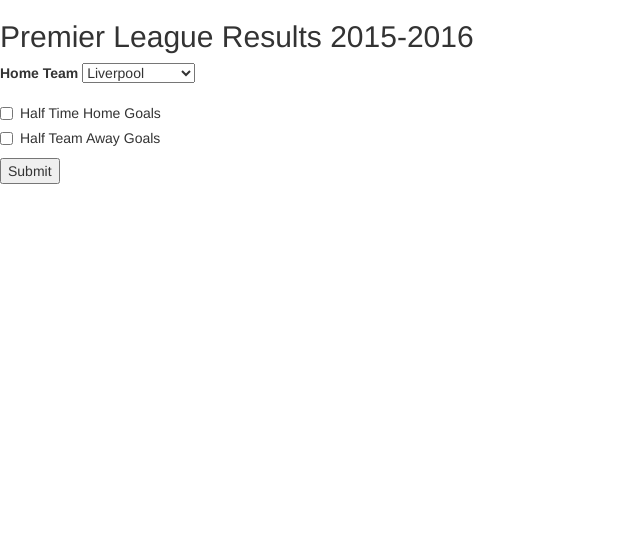
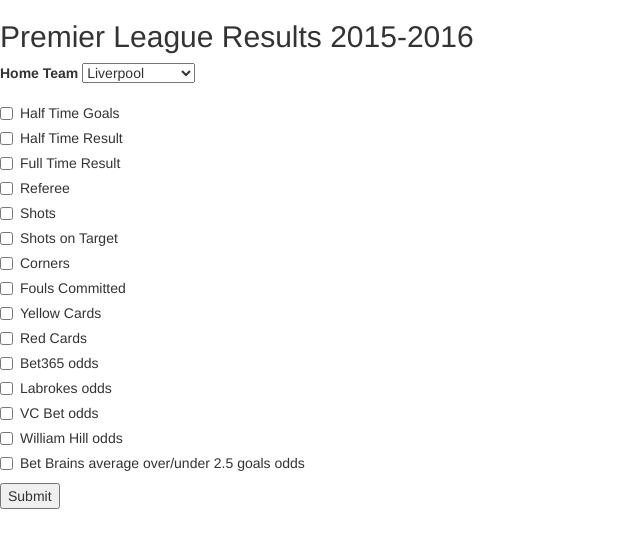
Before and after one commit to dgriff67/xmlclient, a Django app: page /main/ in a window 1280 px wide. Shown: the top 548 px of the page, without its empty margins (0-640 px from the left). Run offline with Django 3.2, Linux system fonts and the light colour scheme; some libraries are stand-ins or nearby versions.

Commit message:
added checkboxes to filter information to be displayed on match listing

```diff
--- a/xmlclient/main/templates/main/index.html
+++ b/xmlclient/main/templates/main/index.html
@@ -38,11 +38,51 @@
         </select>
     </div>
     <div class="checkbox">
-        <label><input type="checkbox" name="HTHG"/>Half Time Home Goals</label>
+        <label><input type="checkbox" name="HT"/>Half Time Goals</label>
     </div>
     <div class="checkbox">
-        <label><input type="checkbox" name="HTAG"/>Half Team Away Goals</label>
+        <label><input type="checkbox" name="HTR"/>Half Time Result</label>
     </div>
+    <div class="checkbox">
+        <label><input type="checkbox" name="FTR"/>Full Time Result</label>
+    </div>
+    <div class="checkbox">
+        <label><input type="checkbox" name="Ref"/>Referee</label>
+    </div>
+    <div class="checkbox">
+        <label><input type="checkbox" name="S"/>Shots</label>
+    </div>
+    <div class="checkbox">
+        <label><input type="checkbox" name="ST"/>Shots on Target</label>
+    </div>
+    <div class="checkbox">
+        <label><input type="checkbox" name="C"/>Corners</label>
+    </div>
+    <div class="checkbox">
+        <label><input type="checkbox" name="FC"/>Fouls Committed</label>
+    </div>
+    <div class="checkbox">
+        <label><input type="checkbox" name="YC"/>Yellow Cards</label>
+    </div>
+    <div class="checkbox">
+        <label><input type="checkbox" name="RC"/>Red Cards</label>
+    </div>
+    <div class="checkbox">
+        <label><input type="checkbox" name="B365"/>Bet365 odds</label>
+    </div>
+    <div class="checkbox">
+        <label><input type="checkbox" name="Lad"/>Labrokes odds</label>
+    </div>
+    <div class="checkbox">
+        <label><input type="checkbox" name="VC"/>VC Bet odds</label>
+    </div>
+    <div class="checkbox">
+        <label><input type="checkbox" name="WH"/>William Hill odds</label>
+    </div>
+    <div class="checkbox">
+        <label><input type="checkbox" name="BB2.5"/>Bet Brains average over/under 2.5 goals odds</label>
+    </div>
+
     <input type="submit" />
 </form>
 </body>
--- a/xmlclient/main/views.py
+++ b/xmlclient/main/views.py
@@ -12,10 +12,28 @@
         return render(request, 'main/index.html')
     else:
         hometeam_filter = request.GET.get('hometeam')
-        hthg_filter = request.GET.get('HTHG')
-        htag_filter = request.GET.get('HTAG')
+        ht_filter = request.GET.get('HT')
+        htr_filter = request.GET.get('HTR')
+        ftr_filter = request.GET.get('FTR')
+        ref_filter = request.GET.get('Ref')
+        s_filter = request.GET.get('S')
+        st_filter = request.GET.get('ST')
+        c_filter = request.GET.get('C')
+        fc_filter = request.GET.get('FC')
+        yc_filter = request.GET.get('YC')
+        rc_filter = request.GET.get('RC')
+        b365_filter = request.GET.get('B365')
+        lad_filter = request.GET.get('Lad')
+        vc_filter = request.GET.get('VC')
+        wh_filter = request.GET.get('WH')
+        bb25_filter = request.GET.get('BB2.5')
+
         matches = Pl1516.objects.filter(hometeam=hometeam_filter)
-        if (matches.count() < 19):
+        if matches.count() < 19:
             parse_load(hometeam_filter)
-        context_dict = {'hthg_filter': hthg_filter, 'htag_filter': htag_filter, 'matches' : matches}
+        context_dict = {'ht_filter': ht_filter, 'htr_filter': htr_filter,  'ftr_filter': ftr_filter,
+                        'ref_filter': ref_filter,'s_filter': s_filter, 'st_filter': st_filter,
+                        'c_filter': c_filter,'fc_filter': fc_filter,'yc_filter': yc_filter,'rc_filter': rc_filter,
+                        'b365_filter': b365_filter, 'lad_filter': lad_filter, 'vc_filter': vc_filter, 'wh_filter': wh_filter,
+                        'bb25_filter': bb25_filter, 'matches' : matches}
         return render(request, 'main/match_listings.html', context_dict)
```
Also changed, not shown: xmlclient/main/templates/main/match_listings.html (+69 -6 lines).
